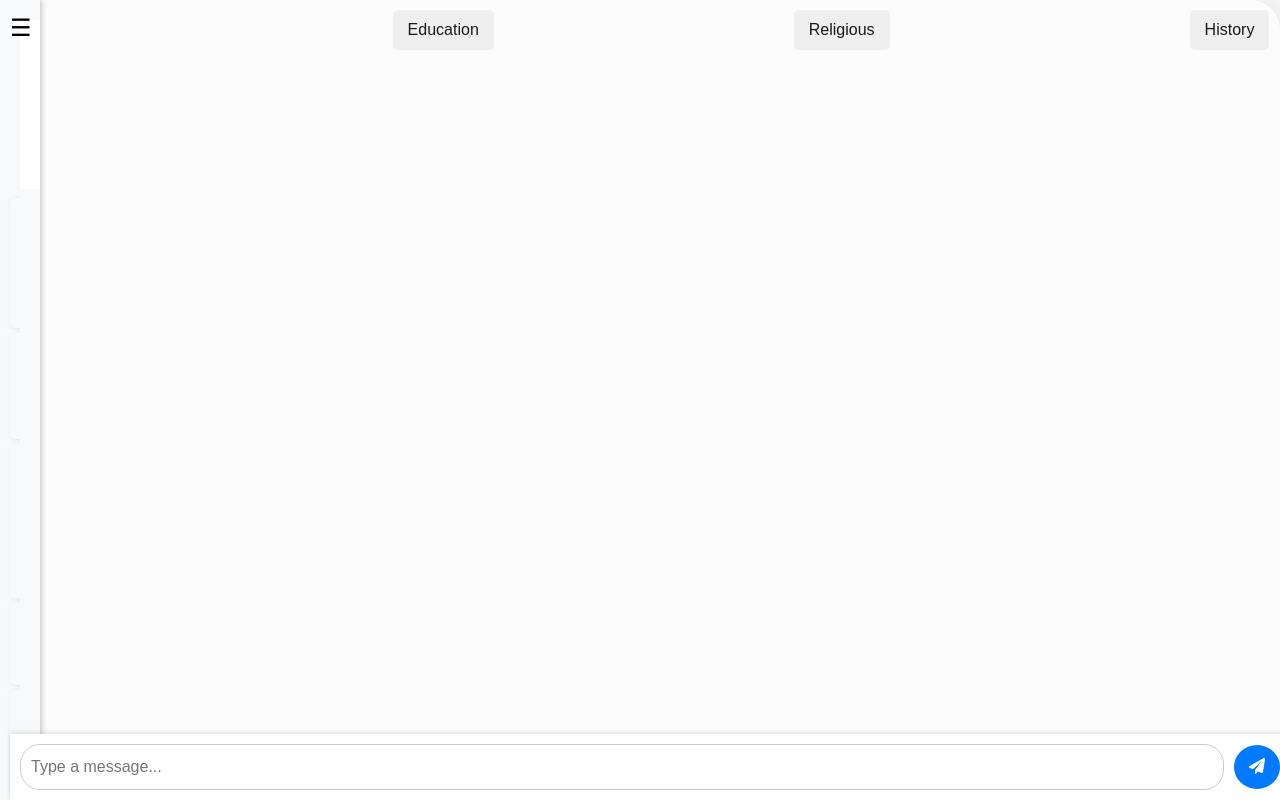
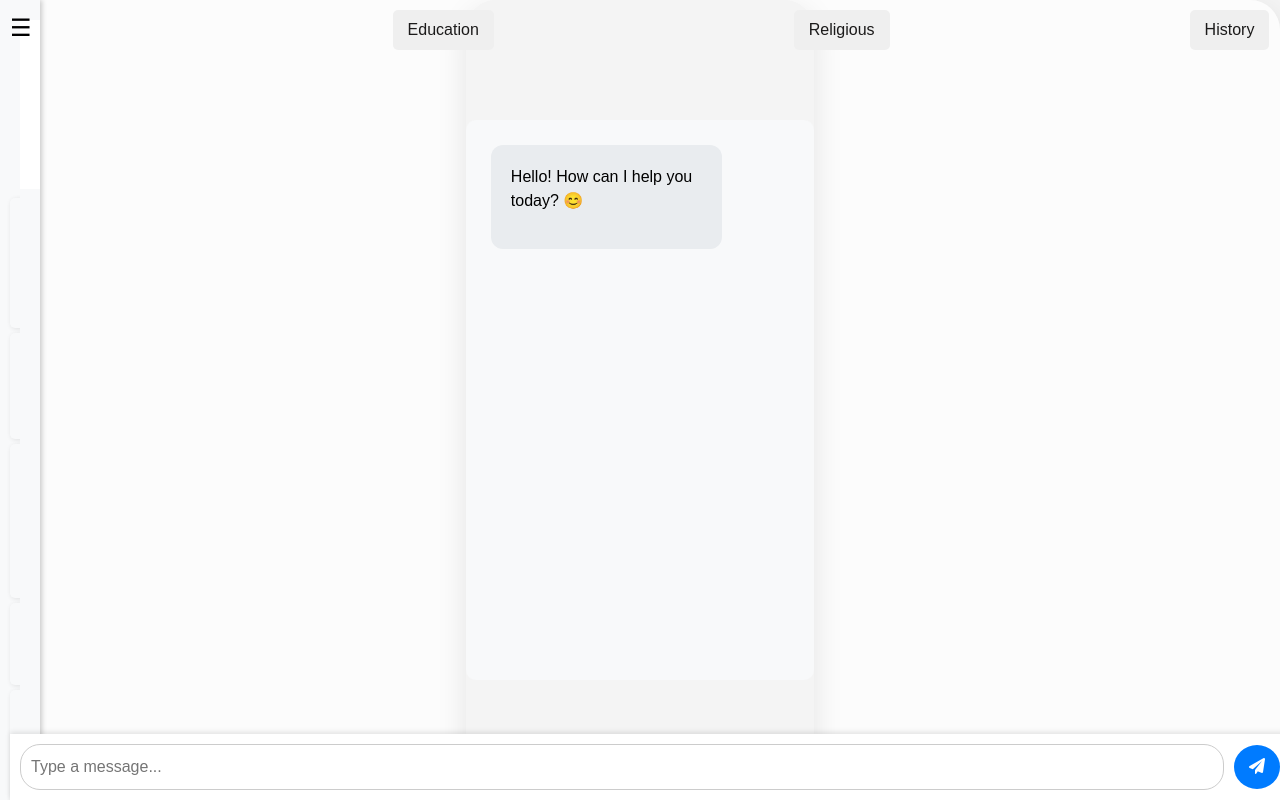
Before and after one commit to Sneha-Infoveda/Demo, a React (Create React App) app: page / in a window 1280 px wide. Built offline with nearby package versions, Linux system fonts and the light colour scheme.

Commit message:
Updated feature for storing chat history.

```diff
--- a/src/App.js
+++ b/src/App.js
@@ -1,4 +1,4 @@
-import React, { useState } from 'react';
+import React, { useState, useEffect } from 'react';
 import Navbar from './components/Navbar';
 import Sidebar from './components/Sidebar';
 import SearchBar from './components/SearchBar';
@@ -9,6 +9,13 @@ import './assets/panel.css';
 function App() {
     const [query, setQuery] = useState(""); // Track user input
     const [chatHistory, setChatHistory] = useState([]); // Store chat history
+
+    // Add welcome message when the app loads
+    useEffect(() => {
+        setChatHistory([
+            { text: "Hello! How can I help you today? 😊", isUser: false }
+        ]);
+    }, []);
 
     return (
         <div>
```
